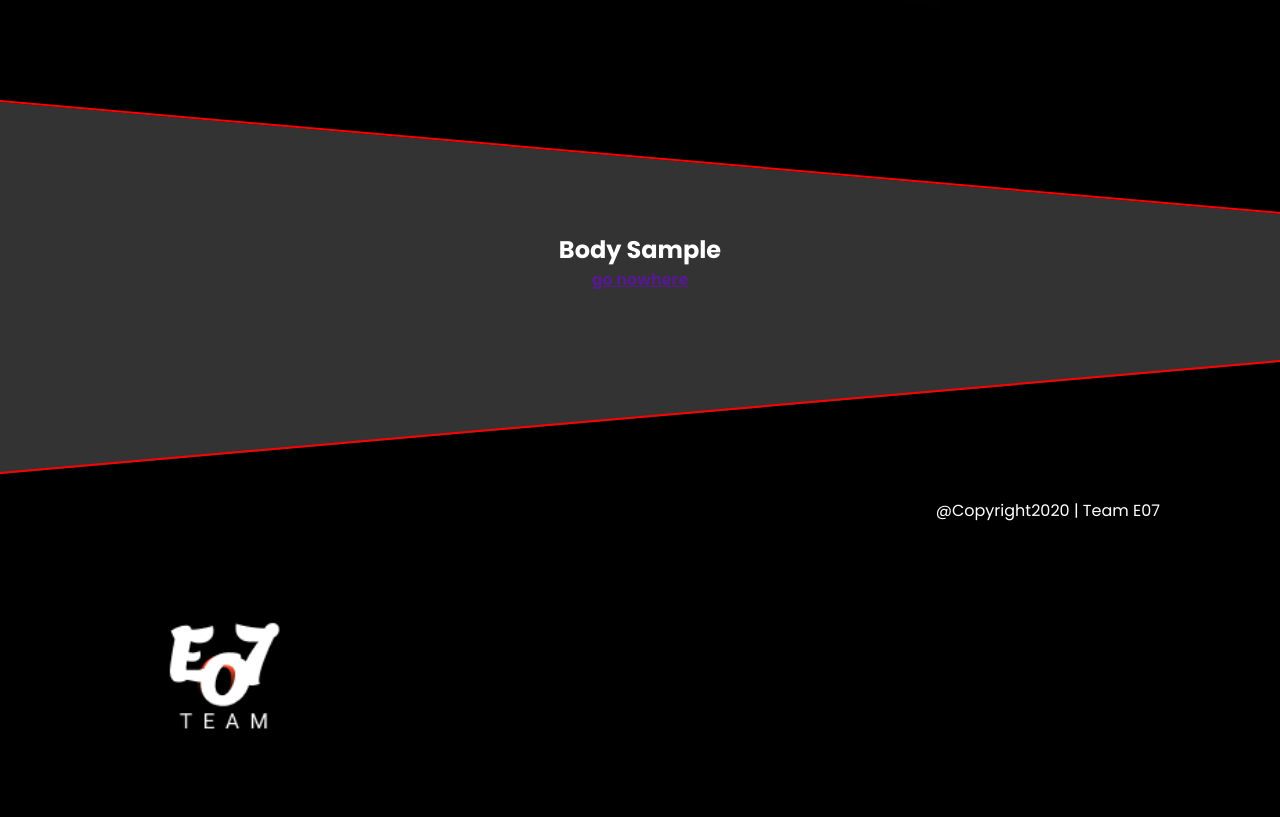
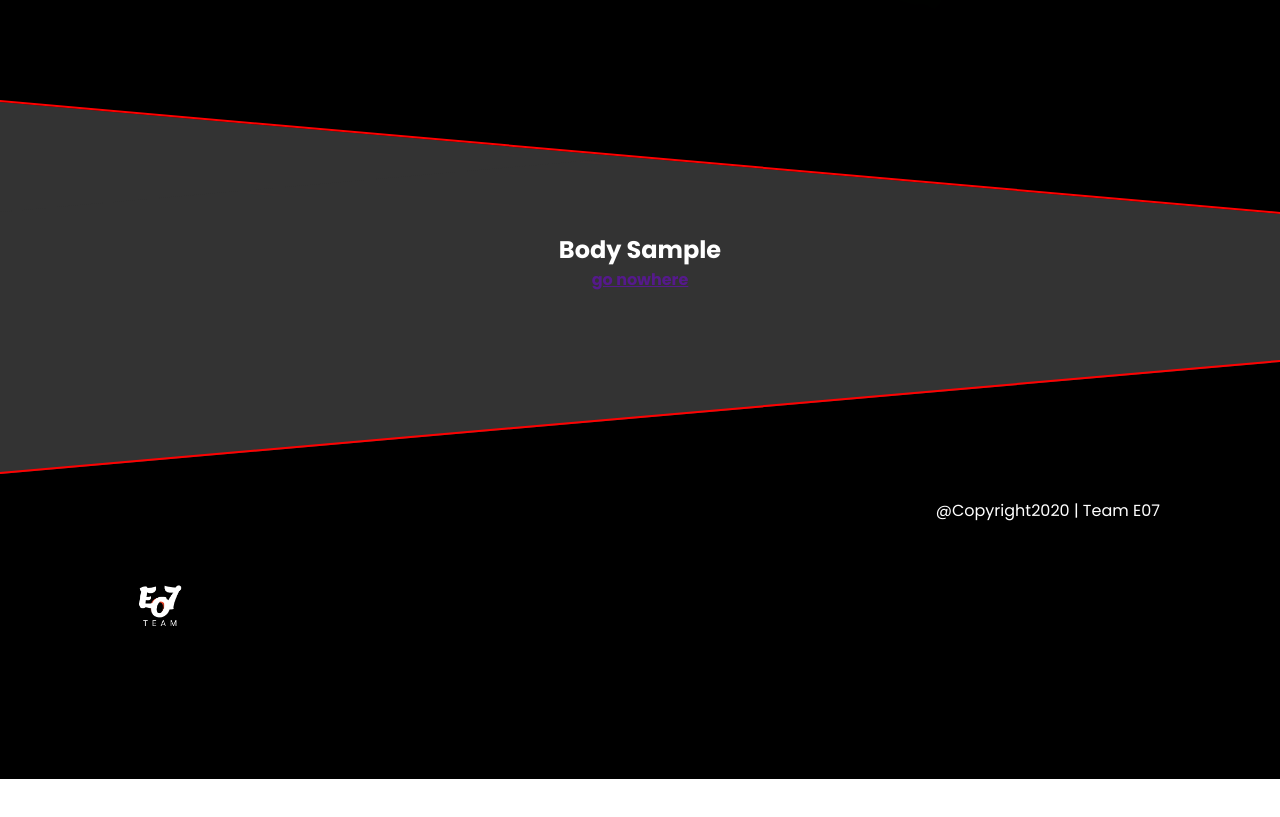
Before and after one commit to fadilah4/ProjectE07, a plain HTML site: page index.html in a window 1280 px wide. Shown: the part 1301-2118 px from the top of the page. After the commit the page ends 2080 px from the top, so only its background shows below. Drawn offline with Linux system fonts and the light colour scheme.

Commit message:
Update index.html

```diff
--- a/index.html
+++ b/index.html
@@ -65,7 +65,7 @@
 		</div>
 		<footer>
 			<div class="pyrrhic">
-				<img src="logoE.png" width="20%">
+				<img src="logoE.png" width="80px">
 				<ul>
 					<li>@Copyright2020 | Team E07</li>
 				</ul>
```
